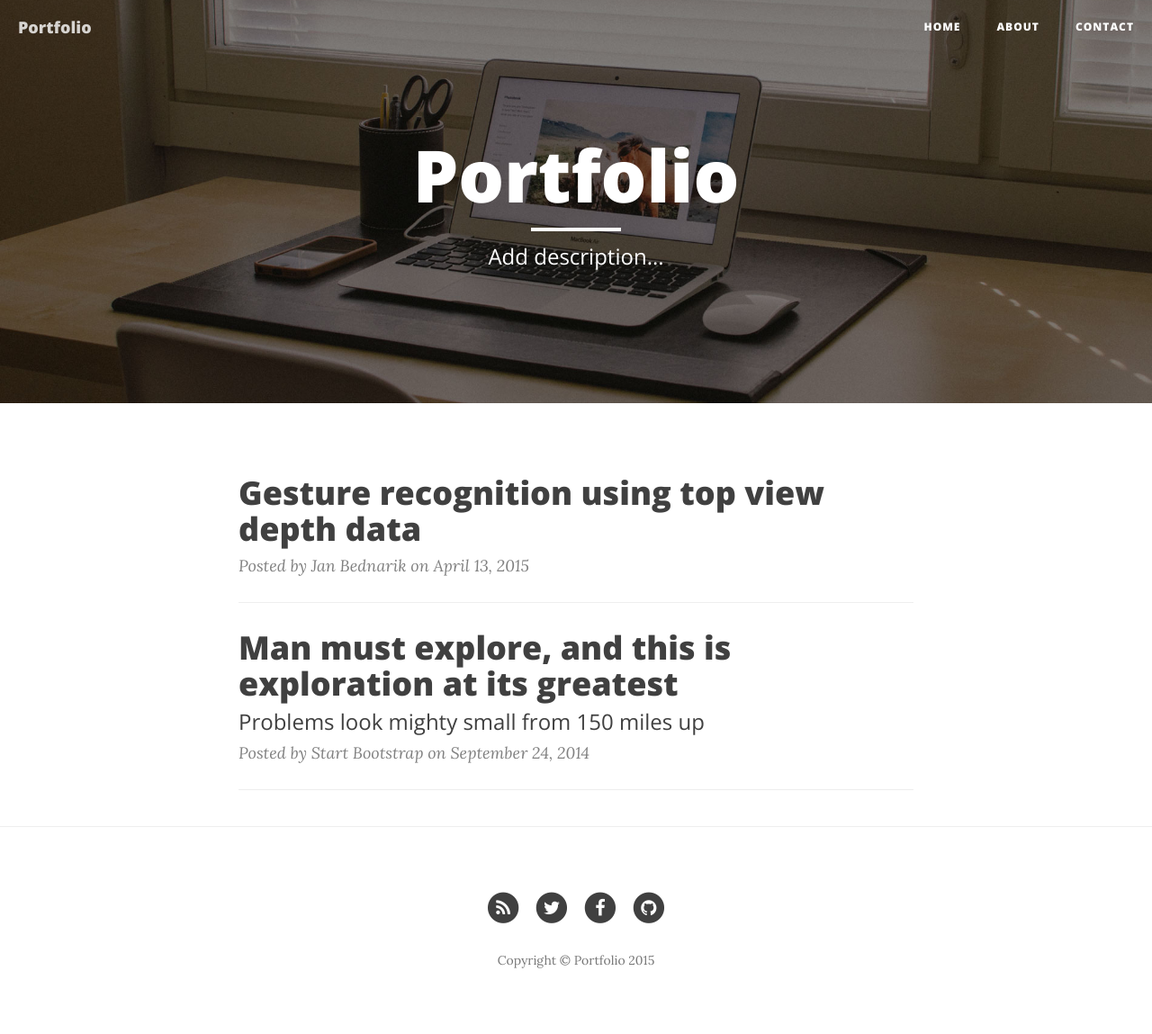
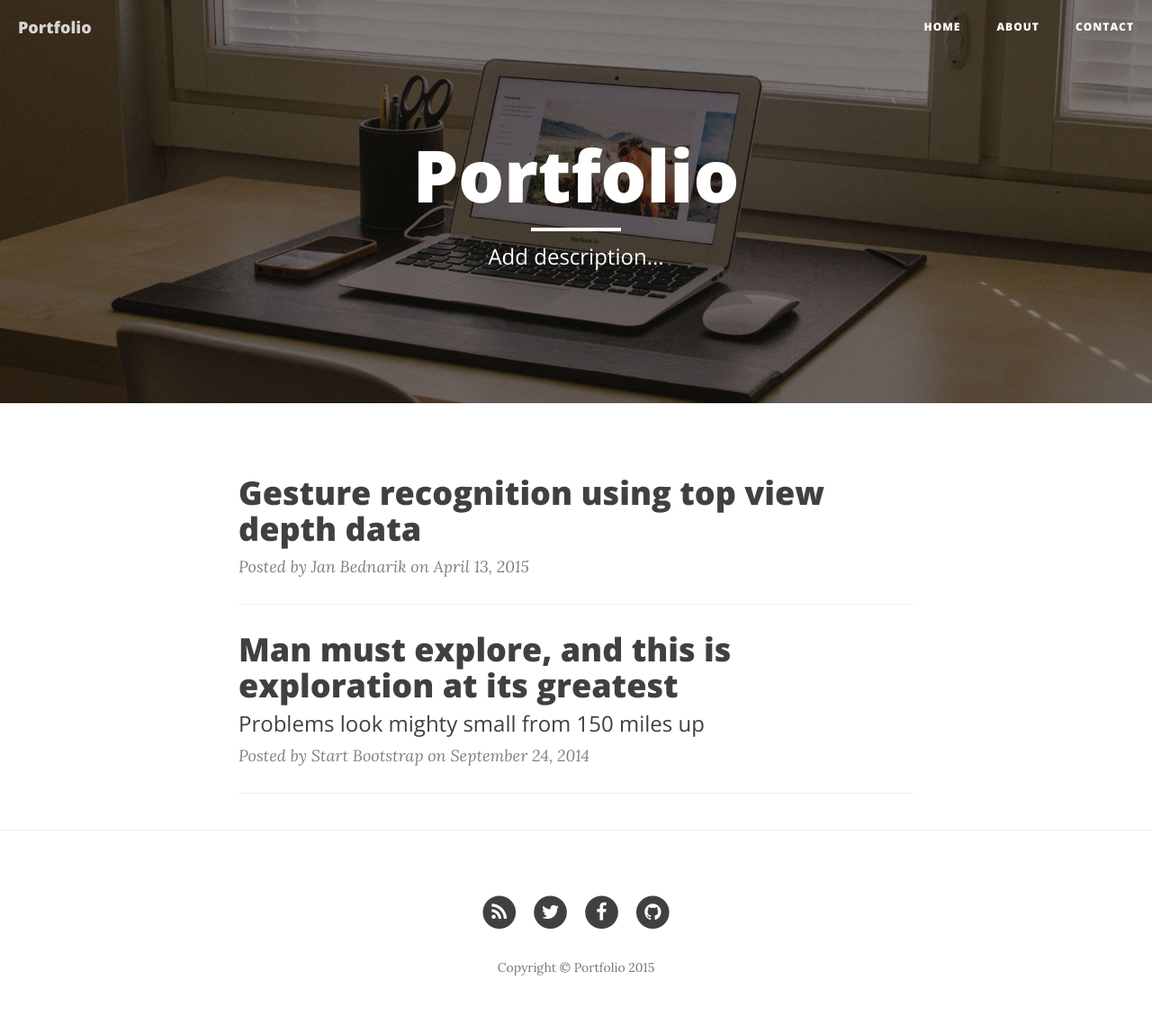
Before and after one commit to bednarikjan/bednarikjan.github.io, a Jekyll site: the page built from index.html, in a window 1280 px wide. Shown: the whole page at 90% size. Built offline with Jekyll 4.4.1, drawn with Linux system fonts in a browser that asks for light colours; nearby versions of some CDN libraries; the list of posts is cut into pages by our own code.

Commit message:
Update clean-blog.css

```diff
--- a/css/clean-blog.css
+++ b/css/clean-blog.css
@@ -1,10 +1,10 @@
 body {
   font-family: 'Lora', 'Times New Roman', serif;
-  font-size: 15px;
+  font-size: 16px;
   color: #404040;
 }
 p {
-  line-height: 1.2;
+  line-height: 1.3;
   margin: 30px 0;
   text-align: justify;
 }
```
